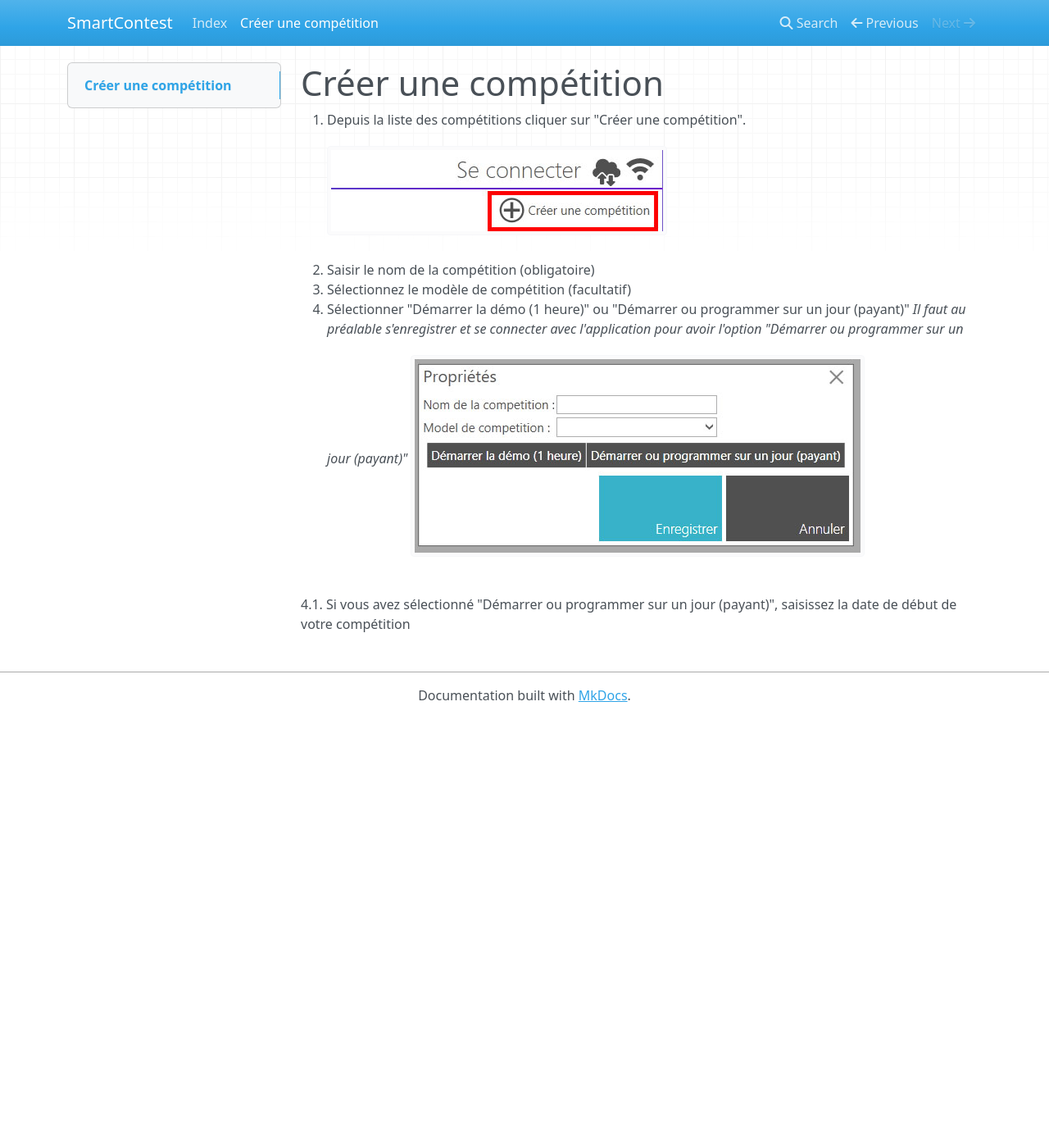
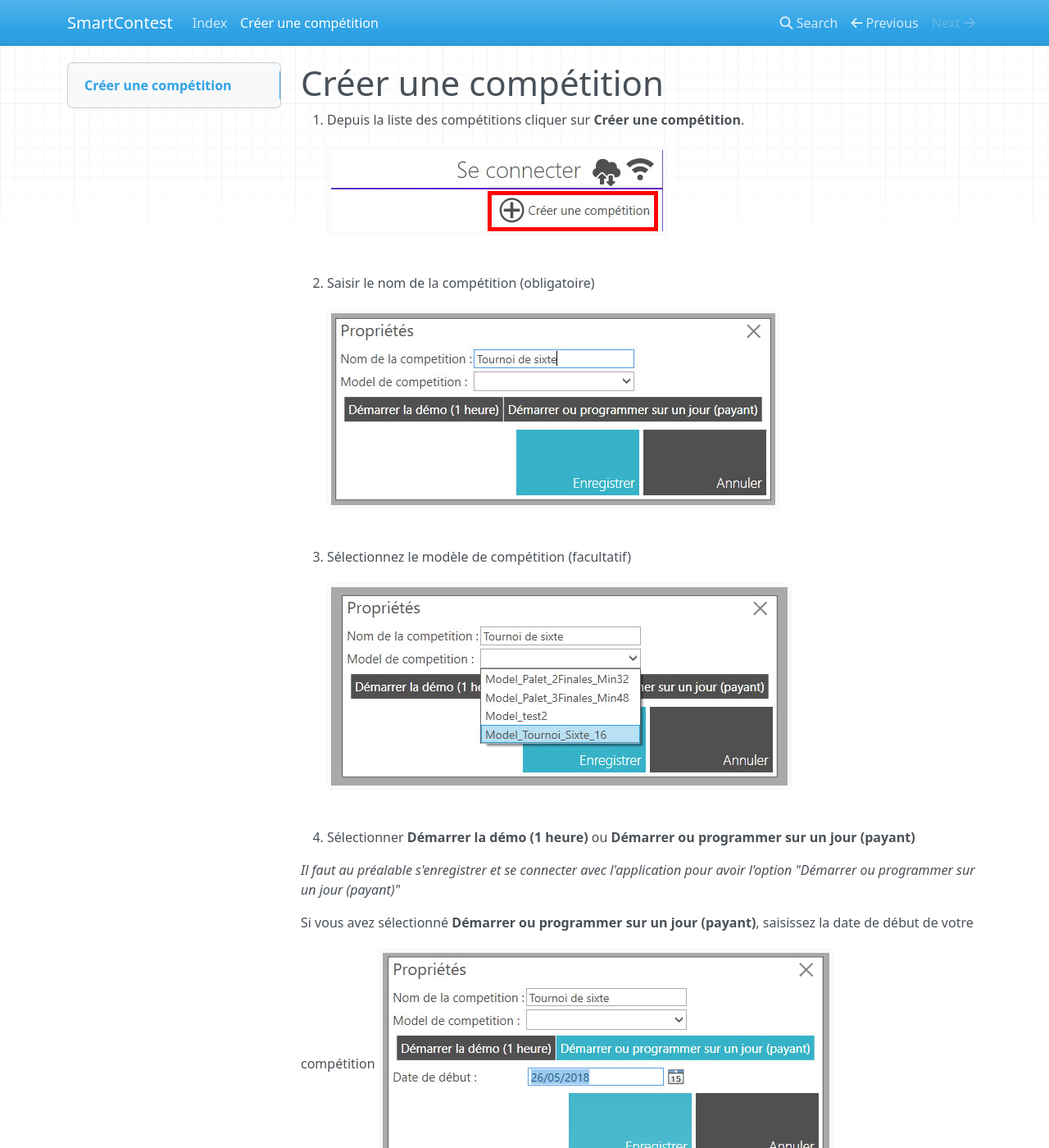
Before and after one commit to Ineaweb/SmartContest, an MkDocs documentation site: the page built from docs/create-competition.md, in a window 1280 px wide and 1400 px high. Shown: the whole window at 82% size. Built offline with MkDocs 1.6.1, drawn with Linux system fonts in a browser that asks for light colours; nearby versions of some CDN libraries; old or Windows-style settings are respelled for this version of MkDocs; some of the changed text lies outside the part shown.

Commit message:
mise à jour

```diff
--- a/docs/create-competition.md
+++ b/docs/create-competition.md
@@ -1,11 +1,19 @@
 # Créer une compétition
 
-1. Depuis la liste des compétitions cliquer sur "Créer une compétition".
+1. Depuis la liste des compétitions cliquer sur **Créer une compétition**.
 ![bouton créer une compétition](img/create-competition/1.jpg)
+
 2. Saisir le nom de la compétition (obligatoire)
-3. Sélectionnez le modèle de compétition (facultatif)
-4. Sélectionner "Démarrer la démo (1 heure)" ou "Démarrer ou programmer sur un jour (payant)"
-*Il faut au préalable s'enregistrer et se connecter avec l'application pour avoir l'option "Démarrer ou programmer sur un jour (payant)"*
 ![formulaire de creation](img/create-competition/2.jpg)
 
-4.1. Si vous avez sélectionné "Démarrer ou programmer sur un jour (payant)", saisissez la date de début de votre compétition
+3. Sélectionnez le modèle de compétition (facultatif)
+![formulaire de creation](img/create-competition/3.jpg)
+
+4. Sélectionner **Démarrer la démo (1 heure)** ou **Démarrer ou programmer sur un jour (payant)**
+
+*Il faut au préalable s'enregistrer et se connecter avec l'application pour avoir l'option "Démarrer ou programmer sur un jour (payant)"*
+
+Si vous avez sélectionné **Démarrer ou programmer sur un jour (payant)**, saisissez la date de début de votre compétition
+![formulaire de creation](img/create-competition/4.jpg)
+
+5. Cliquer sur **Enregistrer**
```
Also changed, not shown: docs/img/create-competition/2.jpg, docs/img/create-competition/3.jpg (added), docs/img/create-competition/4.jpg (added).
